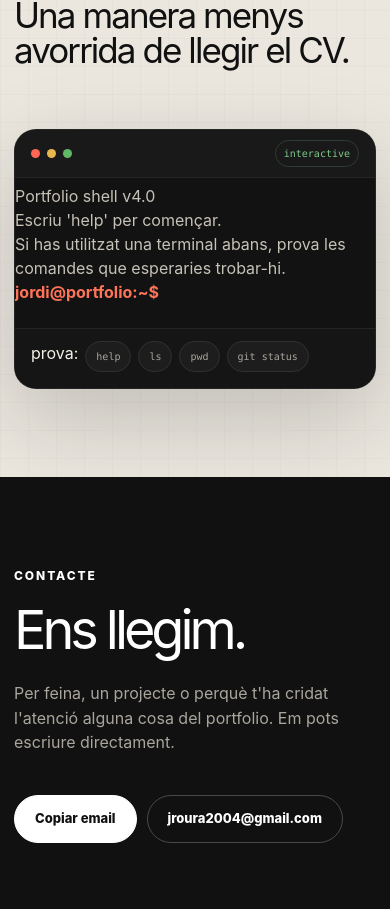
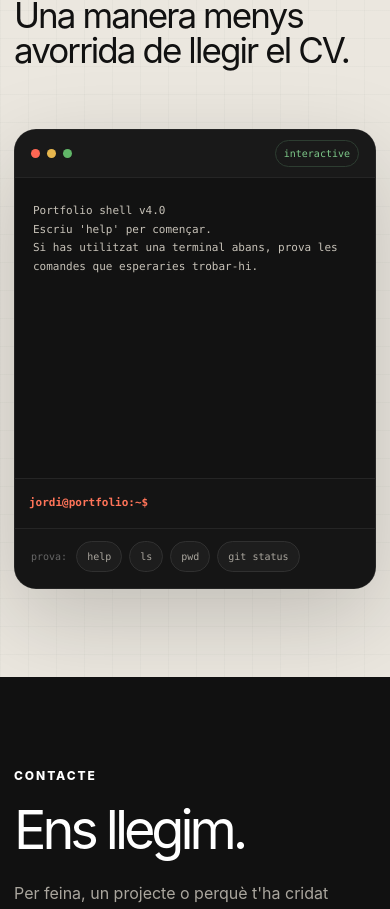
Before and after one commit to Sklatasang/cv_jrj, a Next.js app: page / in a window 390 px wide. Shown: the part 7912-8821 px from the top of the page. Built offline with nearby package versions, Linux system fonts and the light colour scheme.

Commit message:
style: keep terminal input visible and improve scroll behavior

```diff
--- a/app/globals.css
+++ b/app/globals.css
@@ -945,3 +945,97 @@ button { font: inherit; }
 @media (max-width: 760px) {
   .work-proof { grid-template-columns: 1fr; }
 }
+
+
+/* terminal v4 */
+.terminal-shell {
+  display: grid;
+  grid-template-rows: auto minmax(0, 1fr) auto auto;
+  max-height: 640px;
+}
+.terminal-scroll {
+  min-height: 360px;
+  max-height: 470px;
+  overflow-y: auto;
+  padding: 24px;
+  scroll-behavior: smooth;
+  font-family: ui-monospace, SFMono-Regular, Menlo, Consolas, monospace;
+  font-size: 13px;
+  line-height: 1.7;
+}
+.terminal-scroll::-webkit-scrollbar {
+  width: 8px;
+}
+.terminal-scroll::-webkit-scrollbar-track {
+  background: transparent;
+}
+.terminal-scroll::-webkit-scrollbar-thumb {
+  border-radius: 999px;
+  background: #2f2f2f;
+}
+.terminal-input-bar {
+  position: relative;
+  z-index: 2;
+  display: flex;
+  align-items: center;
+  gap: 9px;
+  min-height: 52px;
+  padding: 0 18px;
+  border-top: 1px solid #252525;
+  background: #141414;
+  font-family: ui-monospace, SFMono-Regular, Menlo, Consolas, monospace;
+  font-size: 13px;
+}
+.terminal-input-wrap {
+  position: relative;
+  flex: 1;
+  min-width: 0;
+}
+.terminal-input-wrap input {
+  width: 100%;
+  min-width: 0;
+  padding: 0;
+  border: 0;
+  outline: 0;
+  background: transparent;
+  color: #f5f1e8;
+  font: inherit;
+  caret-color: #f5f1e8;
+}
+.terminal-input-wrap .terminal-cursor {
+  display: none;
+}
+.terminal-hint {
+  align-self: center;
+  margin-right: 2px;
+  color: #666;
+  font-family: ui-monospace, SFMono-Regular, Menlo, monospace;
+  font-size: 10px;
+}
+.terminal-body,
+.terminal-input-row {
+  display: none;
+}
+
+@media (max-width: 760px) {
+  .terminal-shell {
+    max-height: 570px;
+  }
+  .terminal-scroll {
+    min-height: 300px;
+    max-height: 390px;
+    padding: 18px;
+    font-size: 11px;
+  }
+  .terminal-input-bar {
+    min-height: 50px;
+    padding: 0 14px;
+    font-size: 11px;
+  }
+  .terminal-prompt {
+    max-width: 48%;
+    overflow: hidden;
+    text-overflow: ellipsis;
+    white-space: nowrap;
+  }
+}
```
